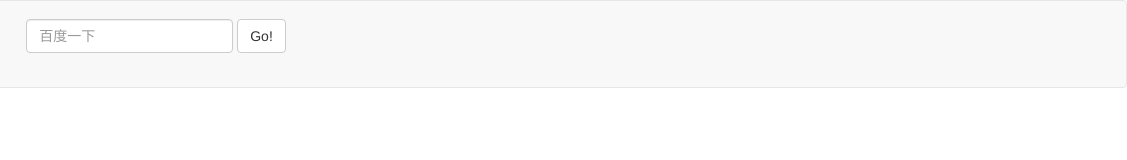
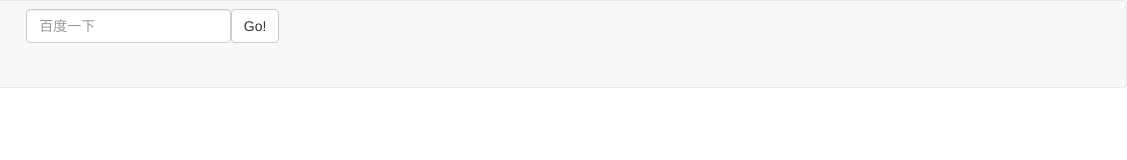
Before and after one commit to at15/sjtu123-mobile, a plain HTML site: page index.html in a window 1280 px wide. Shown: the full height of the page, 153-1280 px from the left. Drawn offline with Linux system fonts and the light colour scheme.

Commit message:
Change the layout for search

```diff
--- a/assets/css/layout.css
+++ b/assets/css/layout.css
@@ -1,4 +1,4 @@
-.navbar-brand > img{
+.navbar-brand > img {
     width: auto;
     height: 40px;
 }
@@ -8,7 +8,15 @@
     vertical-align: middle;
 }
 
-.navbar-form  > .form-group,
-.navbar-form button{
-    margin-top: 10px;
+/*.navbar-form  > .form-group,*/
+/*.navbar-form button{*/
+/*margin-top: 10px;*/
+/*}*/
+
+.navbar-form > .form-control {
+    width: 80%;
 }
+
+.navbar-form input {
+    float: left;
+}
--- a/index.html
+++ b/index.html
@@ -18,10 +18,10 @@
         </div>
     </div>
     <form class="navbar-form navbar-left" role="search" target="_self" action="http://www.baidu.com/baidu">
-        <div class="form-group">
-            <input type="text" class="form-control" name="word" placeholder="百度一下">
-        </div>
-        <button type="submit" class="btn btn-default">Go!</button>
+
+        <input type="text" class="form-control" name="word" placeholder="百度一下">
+        <input type="submit" class="btn btn-default" value="Go!">
+
     </form>
 </nav>
 
```
